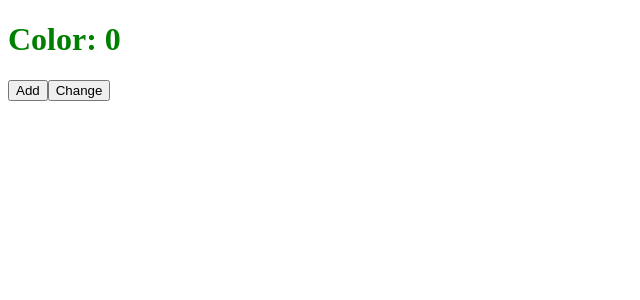
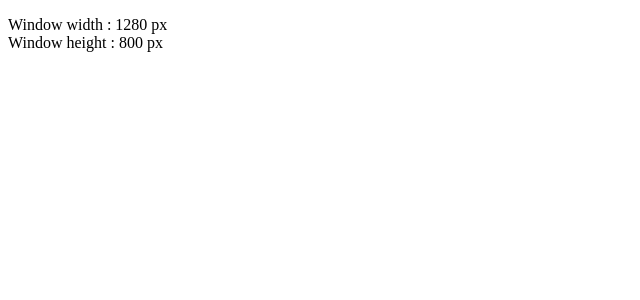
Before and after one commit to Adesh-111/React-Youtube-Course, a React (Vite) app in the folder My react app/: page / in a window 1280 px wide. Shown: the top 300 px of the page, without its empty margins (0-640 px from the left). Built offline with nearby package versions, Linux system fonts and the light colour scheme.

Commit message:
Add learning process 15

```diff
--- a/My react app/src/MyComponent.jsx
+++ b/My react app/src/MyComponent.jsx
@@ -2,26 +2,24 @@ import React, { useState } from "react";
 import { useEffect } from "react";
 
 function MyComponent() {
-  const [count, setCount] = useState(0);
-  const [color, setColor] = useState("green");
+  const [width, setWidth] = useState(window.innerWidth);
+  const [height, setHeight] = useState(window.innerHeight);
 
   useEffect(() => {
-    document.title = `Count: ${count} ${color}`;
-  }, [count, color]);
+    window.addEventListener("resize", handleResize);
+  }, [width, height]);
 
-  function addCount() {
-    setCount((c) => c + 1);
-  }
-
-  function changeColor() {
-    setColor((c) => (c == "green" ? "Red" : "green"));
+  function handleResize() {
+    setWidth(window.innerWidth);
+    setHeight(window.innerHeight);
   }
 
   return (
     <>
-      <h1 style={{ color: color }}>Color: {count}</h1>
-      <button onClick={addCount}>Add</button>
-      <button onClick={changeColor}>Change</button>
+      <p onChange={handleResize}>
+        Window width : {width} px <br />
+        Window height : {height} px
+      </p>
     </>
   );
 }
```
Also changed, not shown: 1 other file (tests, documents, lock files or other folders).
